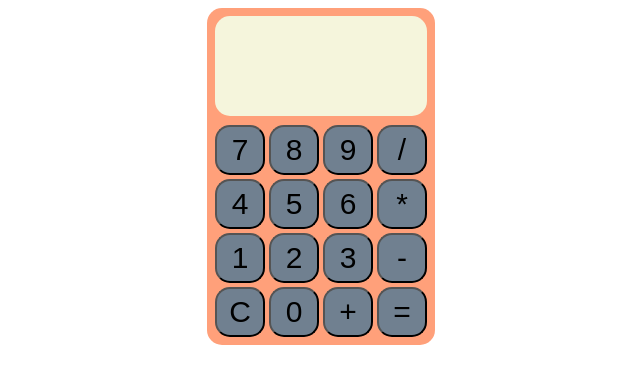
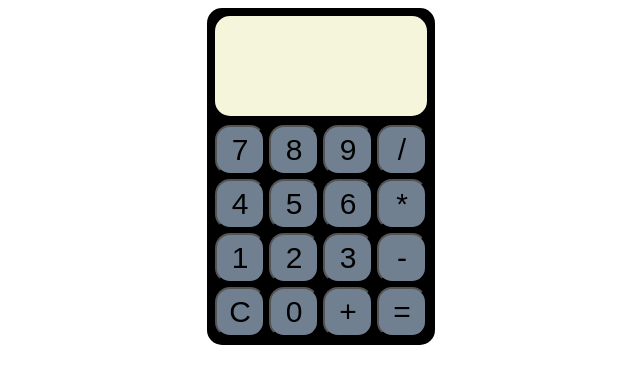
Before and after one commit to gbmefabara/calculadora, a plain HTML site: page index.html in a window 1280 px wide. Shown: the whole page, without its empty margins (319-959 px from the left). Drawn offline with Linux system fonts and the light colour scheme.

Commit message:
Cambio de color de calculadora
El cambio fue hecho en el archivo style.css.

```diff
--- a/style.css
+++ b/style.css
@@ -1,6 +1,6 @@
 .calculadora{
     margin: auto;  /*Centrar*/
-    background-color: lightsalmon;
+    background-color: black;
     padding: 5px;
     width: 50px;
     height: 50px;
```
